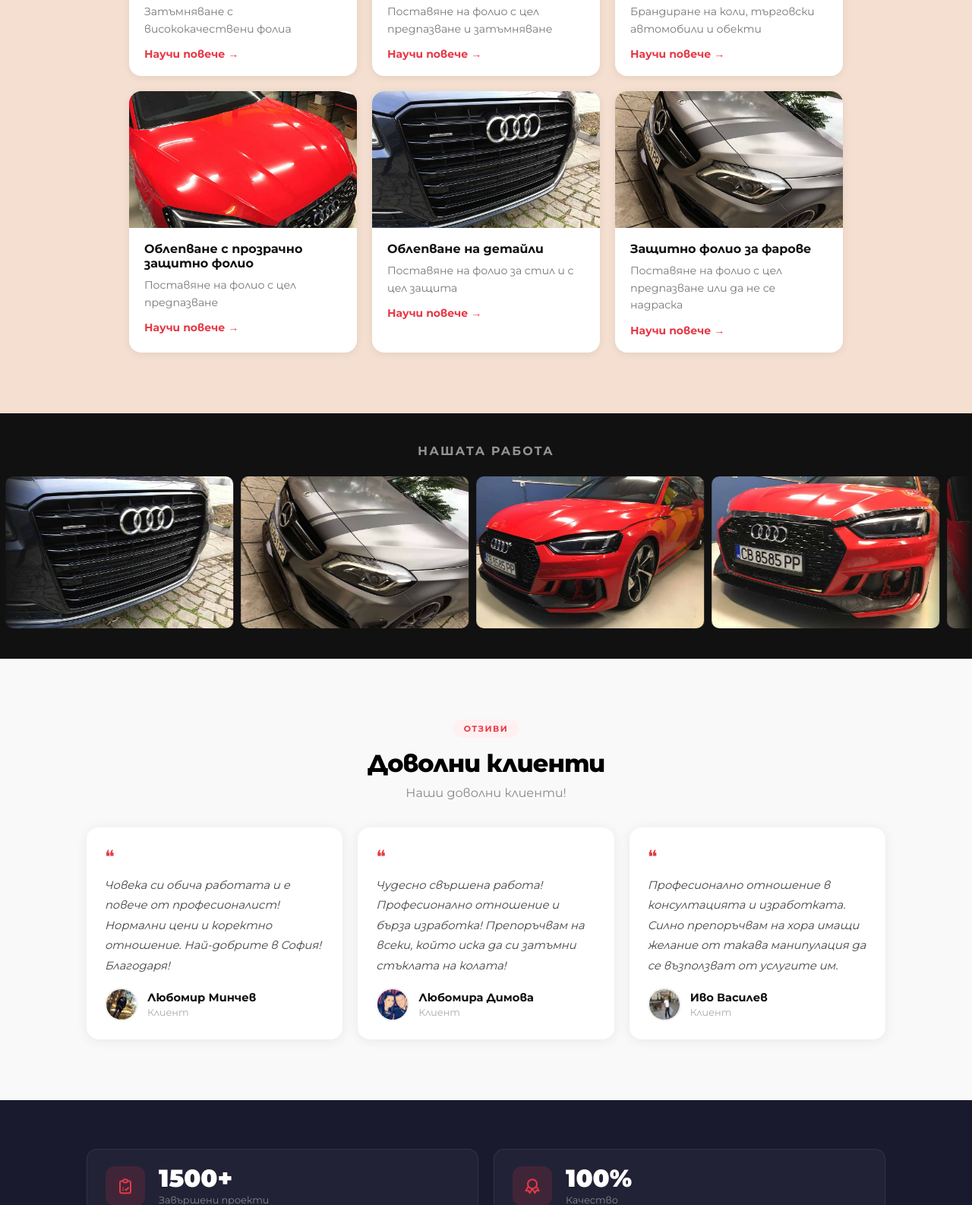
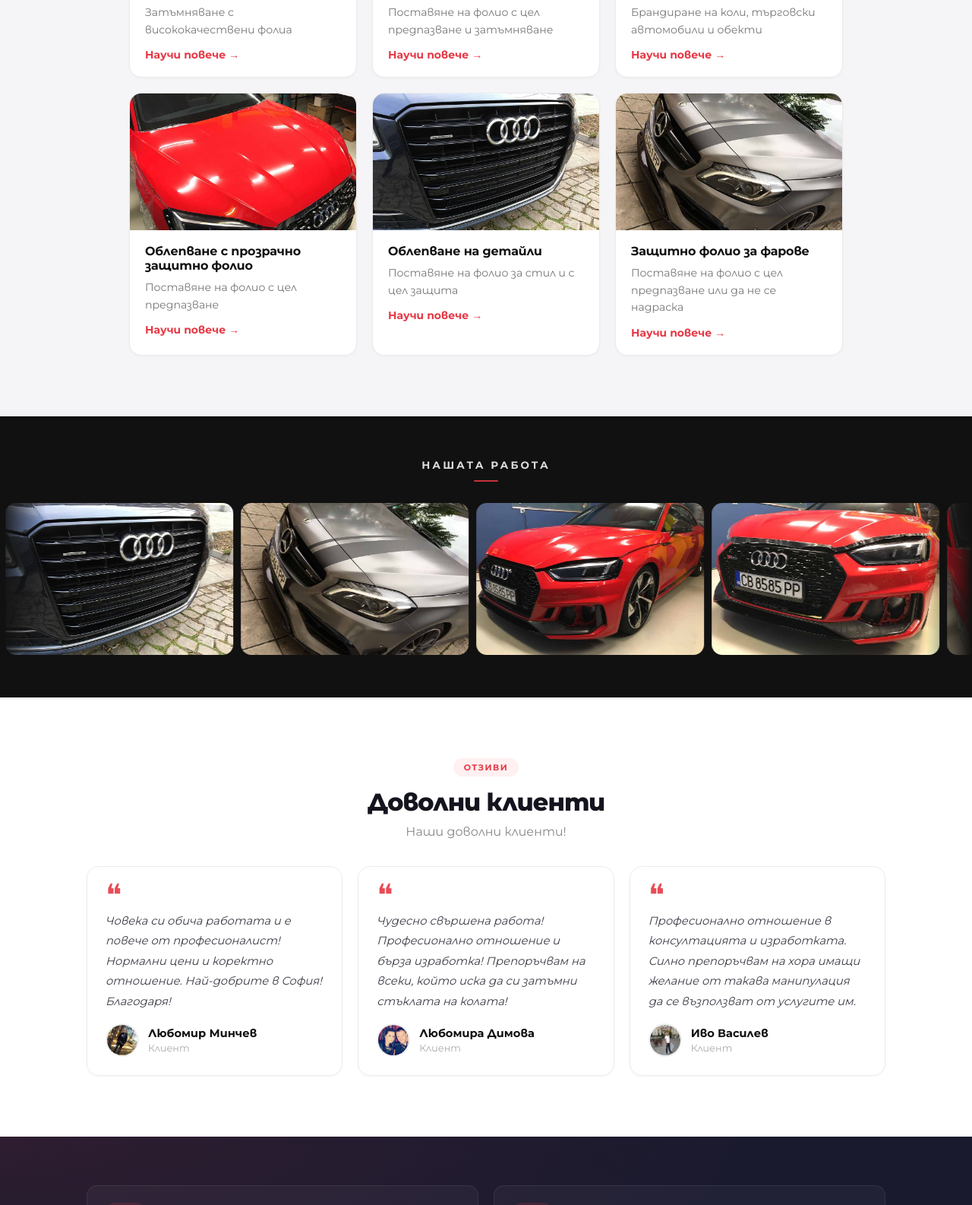
Before and after one commit to Ivelin1204/TuningOne, a plain HTML site: page index.html in a window 1280 px wide. Shown: the part 2006-3592 px from the top of the page at 76% size. Drawn offline with Linux system fonts and the light colour scheme.

Commit message:
Refresh visual polish without changing layout or content
Unifies section backgrounds to clean neutrals, adds hover lift and press
feedback to buttons and cards, accent details on testimonials and gallery,
softer contact form focus states, a dynamic footer year, and respects
reduced-motion settings.

Co-Authored-By: Claude Opus 5.5 <noreply@anthropic.com>
Claude-Session: https://claude.ai/code/session_011Jce72Nyx4fGgWQgudpvba

```diff
--- a/css/style.css
+++ b/css/style.css
@@ -567,3 +567,86 @@ footer { background: #111; padding: 48px 0 28px; color: #fff; }
 /* Hero outline button — readable on dark background */
 #hero .btn-outline { color: #fff; border-color: rgba(255,255,255,0.85); background: transparent; }
 #hero .btn-outline:hover { background: #fff; color: #111; }
+
+/* ==========================================================
+   Refresh — light visual polish (layout and content unchanged)
+   ========================================================== */
+:root {
+  --red: #e63946;
+  --red-dark: #c1121f;
+  --ink: #14141f;
+  --surface: #ffffff;
+  --surface-alt: #f5f5f7;
+  --line: #ececf0;
+  --ease: cubic-bezier(0.22, 1, 0.36, 1);
+}
+html { scroll-behavior: smooth; }
+body { color: var(--ink); -webkit-font-smoothing: antialiased; text-rendering: optimizeLegibility; }
+::selection { background: var(--red); color: #fff; }
+:focus-visible { outline: 2px solid var(--red); outline-offset: 3px; }
+
+/* Calmer, consistent section backgrounds */
+#about { background: var(--surface); }
+#services { background: var(--surface-alt); }
+#testimonials { background: var(--surface); }
+#contact { background: var(--surface-alt); }
+
+/* Section headings */
+#about h2, #services h2, #testimonials h2, #contact h2 { letter-spacing: -0.03em; }
+#services > * > p, #testimonials > * > p { color: #6b6b78; }
+
+/* Buttons: lift on hover, press on click */
+.btn-red, .btn-outline, .contact-form button {
+  transition: background 0.2s, color 0.2s, border-color 0.2s, transform 0.25s var(--ease), box-shadow 0.25s var(--ease);
+}
+.btn-red:hover, .contact-form button:hover { transform: translateY(-2px); box-shadow: 0 10px 24px rgba(230,57,70,0.32); }
+.btn-outline:hover { transform: translateY(-2px); }
+.btn-red:active, .btn-outline:active, .contact-form button:active { transform: translateY(0) scale(0.97); box-shadow: none; }
+
+/* Service cards */
+.card { border: 1px solid var(--line); border-radius: 16px; box-shadow: 0 1px 3px rgba(20,20,31,0.04); transition: transform 0.35s var(--ease), box-shadow 0.35s var(--ease), border-color 0.35s; }
+.card:hover { transform: translateY(-6px); border-color: rgba(230,57,70,0.25); box-shadow: 0 18px 40px rgba(20,20,31,0.10); }
+.card-img-wrap img { transition: transform 0.6s var(--ease); }
+.card:hover .card-img-wrap img { transform: scale(1.06); }
+.card h3 { letter-spacing: -0.01em; }
+
+/* Gallery */
+.gallery-section { padding: 56px 0; }
+.gallery-section h2 { opacity: 0.85; font-size: 0.85rem; letter-spacing: 3px; margin-bottom: 28px; }
+.gallery-section h2::after { content: ''; display: block; width: 32px; height: 2px; background: var(--red); margin: 12px auto 0; border-radius: 2px; }
+.gallery-track img { border-radius: 14px; }
+
+/* Testimonials */
+.t-card { border: 1px solid var(--line); box-shadow: 0 1px 3px rgba(20,20,31,0.04); position: relative; overflow: hidden; transition: transform 0.35s var(--ease), box-shadow 0.35s var(--ease); }
+.t-card::before { content: ''; position: absolute; top: 0; left: 0; right: 0; height: 3px; background: linear-gradient(90deg, var(--red), #ff7a85); transform: scaleX(0); transform-origin: left; transition: transform 0.5s var(--ease); }
+.t-card:hover { transform: translateY(-4px); box-shadow: 0 16px 36px rgba(20,20,31,0.09); }
+.t-card:hover::before { transform: scaleX(1); }
+.t-card .quote { font-size: 40px; line-height: 0.6; font-family: Georgia, serif; opacity: 0.9; }
+.t-card p { color: #3d3d48; }
+
+/* Stats */
+.stats { background: radial-gradient(ellipse at top left, rgba(230,57,70,0.10), transparent 55%), #1a1a2e; }
+.stat-item { transition: border-color 0.3s, background 0.3s, transform 0.35s var(--ease); }
+.stat-item:hover { border-color: rgba(230,57,70,0.35); background: rgba(255,255,255,0.06); transform: translateY(-3px); }
+
+/* Contact form */
+.contact-form { border: 1px solid var(--line); border-radius: 20px; padding: 32px 28px; box-shadow: 0 20px 50px rgba(20,20,31,0.08); }
+.contact-form input, .contact-form textarea { background: #fafafb; transition: border-color 0.2s, box-shadow 0.2s, background 0.2s; }
+.contact-form input:focus, .contact-form textarea:focus { background: #fff; box-shadow: 0 0 0 4px rgba(230,57,70,0.12); }
+
+/* Footer */
+.social-icons a { transition: background 0.2s, border-color 0.2s, transform 0.25s var(--ease); }
+.social-icons a:hover { background: var(--red); border-color: var(--red); transform: translateY(-2px); }
+
+/* Scrollbar */
+::-webkit-scrollbar { width: 10px; }
+::-webkit-scrollbar-track { background: #f1f1f3; }
+::-webkit-scrollbar-thumb { background: #c9c9d1; border-radius: 10px; border: 2px solid #f1f1f3; }
+::-webkit-scrollbar-thumb:hover { background: var(--red); }
+
+@media (hover: none) {
+  .card:hover, .t-card:hover, .stat-item:hover, .btn-red:hover, .btn-outline:hover { transform: none; }
+}
+@media (prefers-reduced-motion: reduce) {
+  *, *::before, *::after { animation-duration: 0.01ms !important; animation-iteration-count: 1 !important; transition-duration: 0.01ms !important; scroll-behavior: auto !important; }
+}
--- a/index.html
+++ b/index.html
@@ -368,7 +368,7 @@
       </div>
     </div>
     <div class="footer-bottom">
-      <p>© 2024 TuningOne. Всички права запазени.</p>
+      <p>© 2024–<span id="year">2026</span> TuningOne. Всички права запазени.</p>
     </div>
   </div>
 </footer>
--- a/js/main.js
+++ b/js/main.js
@@ -318,3 +318,7 @@ function sendAiChatMessage(e) {
       appendAiMessage('Възникна проблем при връзката. Опитайте отново.', 'bot');
     });
 }
+
+// Footer year
+var yearEl = document.getElementById("year");
+if (yearEl) yearEl.textContent = new Date().getFullYear();
```
